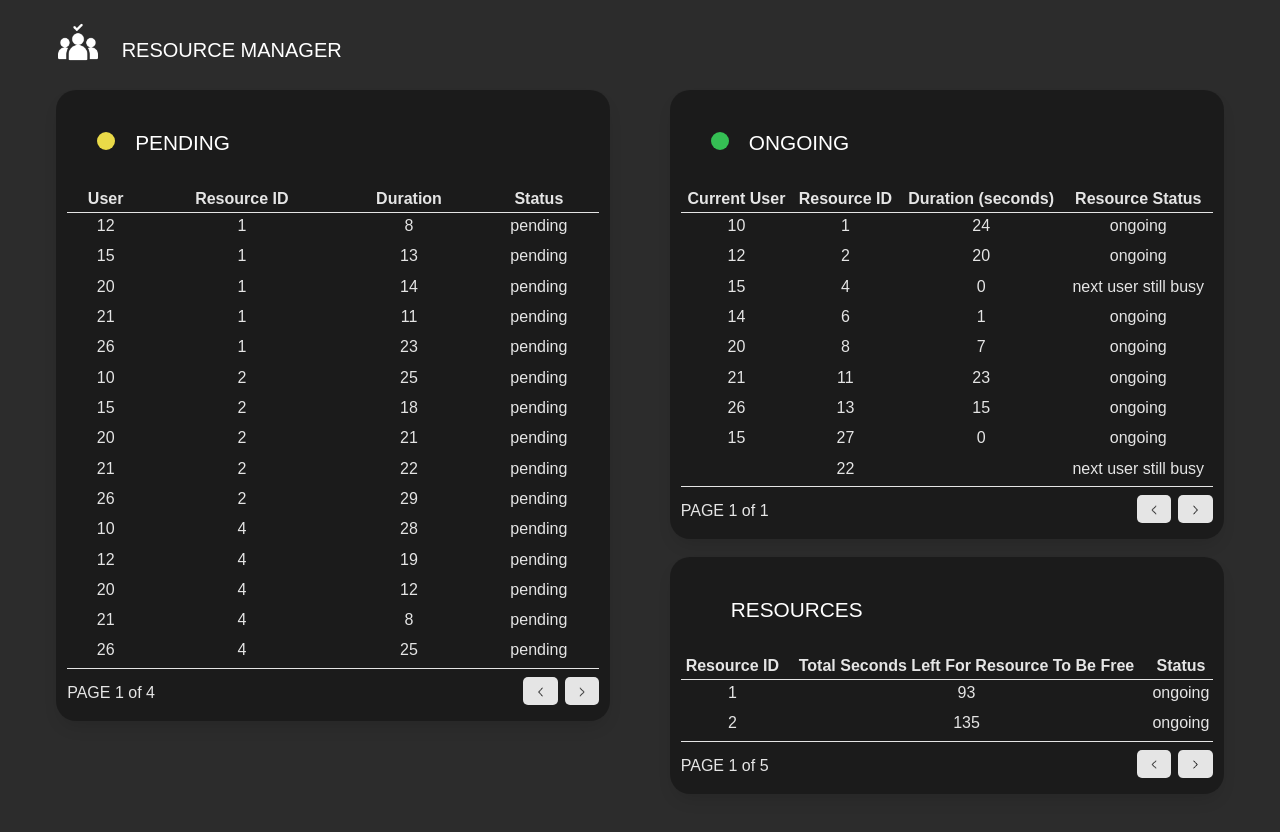
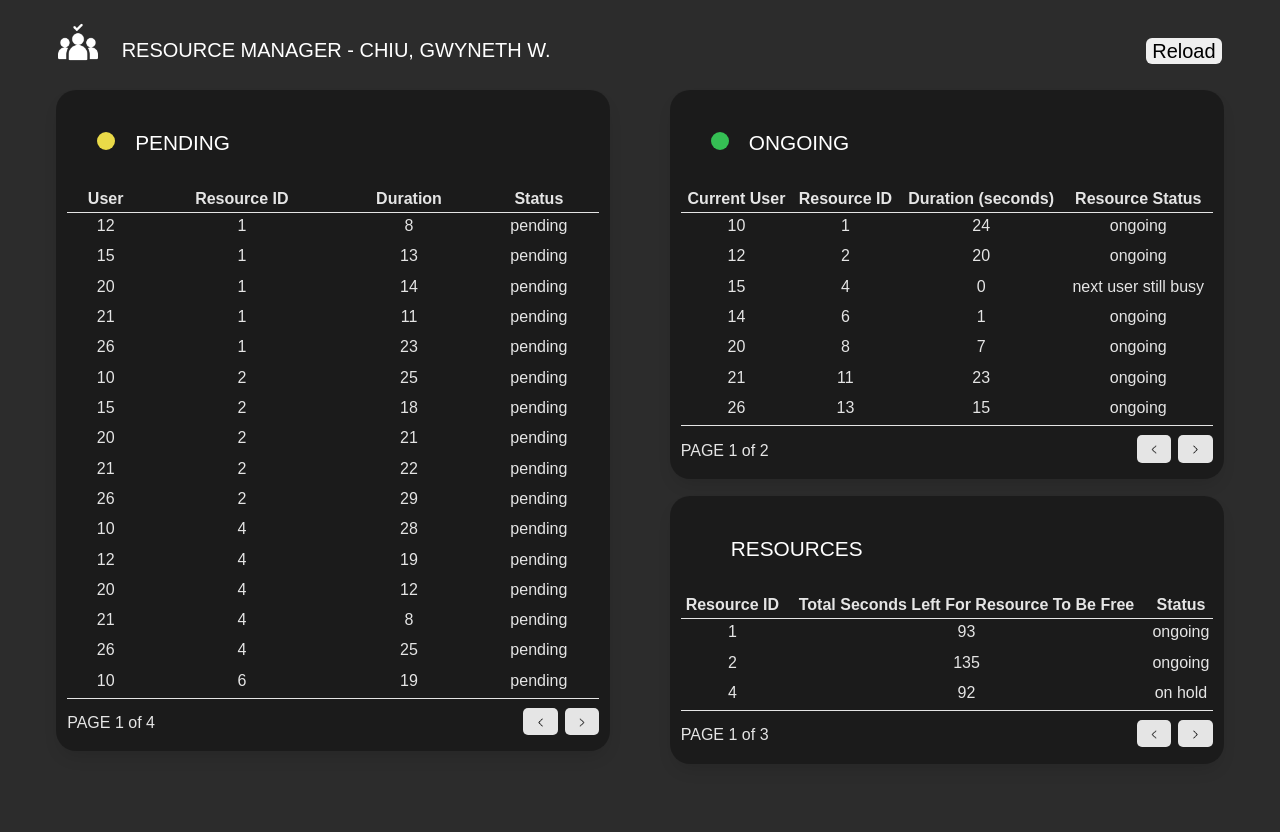
Before and after one commit to GWC523/CMSC-125-MP1, a React (Create React App) app: page / in a window 1280 px wide. Shown: the top 832 px of the page. Built offline with nearby package versions, Linux system fonts and the light colour scheme.

Commit message:
Adjusted rows per page and added refresh button

```diff
--- a/src/App.css
+++ b/src/App.css
@@ -115,7 +115,12 @@ table {
   color: #E5E5E5 !important;
 }
 
-
+.reload-btn {
+  float: right;
+  margin-left: 3%;
+  border: none;
+  border-radius: 0.3em;
+}
 
 
 
--- a/src/App.js
+++ b/src/App.js
@@ -239,7 +239,10 @@ function App() {
     <main>
       <h1 className="text-start header">
         <img src={resourceIcon} className="page-icon"/>
-        Resource Manager
+        Resource Manager - Chiu, Gwyneth W.
+        <button className='reload-btn' onClick={() => window.location.reload()}>
+        Reload
+      </button>
       </h1>
       <div className="row">
         <div className="col-sm-6">
@@ -248,7 +251,7 @@ function App() {
             tableData={pending}
             newPending={newPending}
             headingColumns={["User","Resource ID","Duration", "Status"]}
-            rowsPerPage={15}
+            rowsPerPage={16}
             />
         </div>
         <div className="col-sm-6">
@@ -257,13 +260,13 @@ function App() {
             tableData={ongoing}
             // counters={counters}
             headingColumns={["Current User","Resource ID", "Duration (seconds)", "Resource Status"]}
-            rowsPerPage={15}
+            rowsPerPage={7}
             />
             <Table
             type={"resources"}
             tableData={totalDuration}
             headingColumns={["Resource ID", "Total Seconds Left For Resource To Be Free", "Status"]}
-            rowsPerPage={2}
+            rowsPerPage={3}
             />
         </div>
       </div>
```
Also changed, not shown: src/helpers/assignResourcesToUsers.js (deleted, +0 -42 lines), src/helpers/generateRand.js (deleted, +0 -8 lines), src/helpers/generateResourcesUsers.js (deleted, +0 -20 lines), src/helpers/setPriority.js (deleted, +0 -10 lines).
